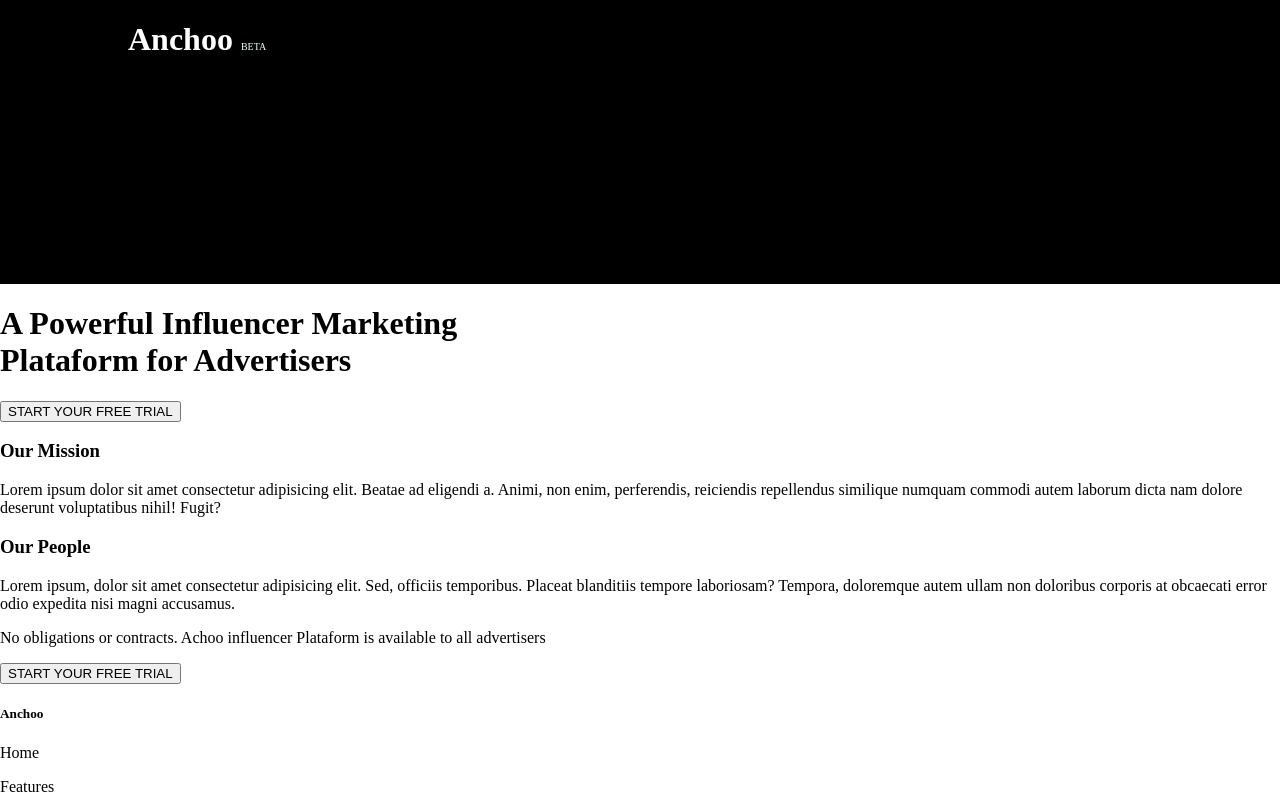
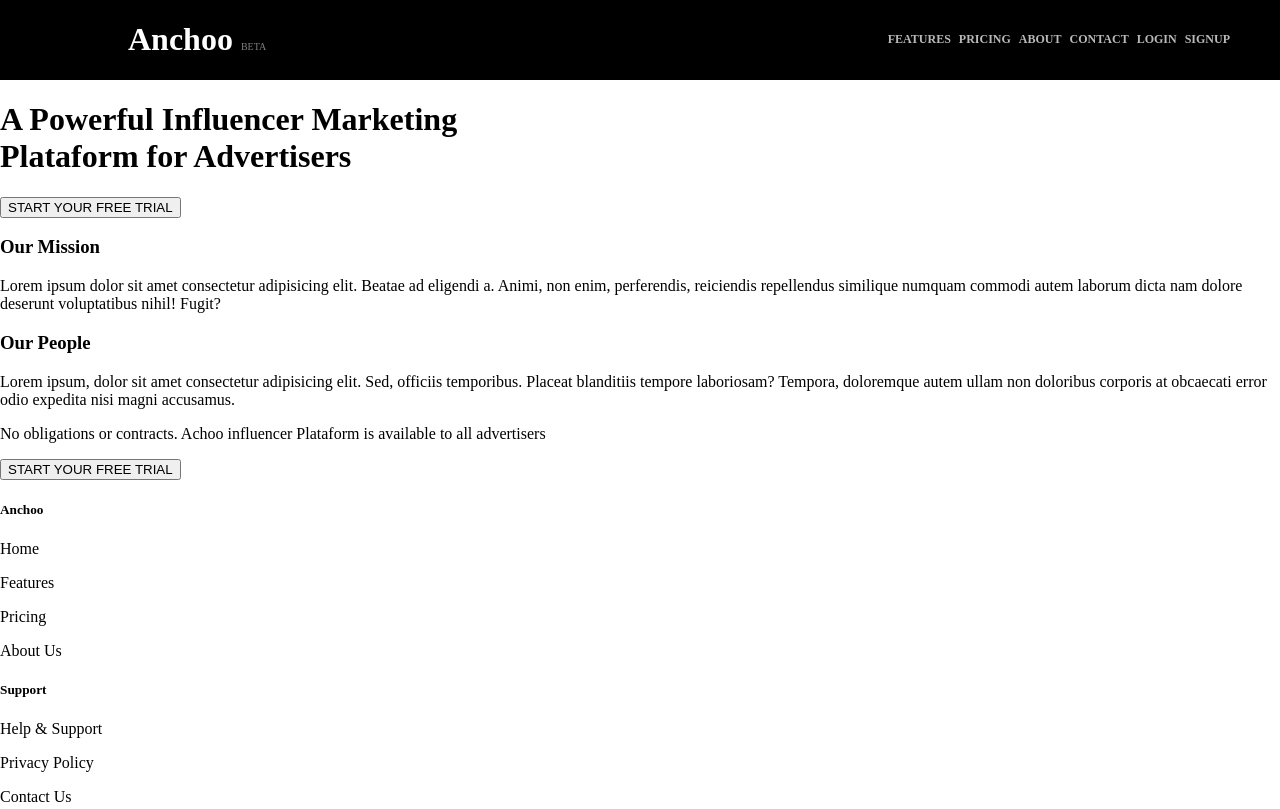
Before and after one commit to mhgrs/prueba1_felipe_soto, a plain HTML site: page index.html in a window 1280 px wide. Shown: the top 809 px of the page. Drawn offline with Linux system fonts and the light colour scheme.

Commit message:
Correccion html y css

```diff
--- a/css/style.css
+++ b/css/style.css
@@ -3,7 +3,11 @@ body {
 }
 
 .header {
+    padding: 0px;
     background: black;
+    display: flex;
+    justify-content: space-between;
+    align-items: center;
 }
 
 .titulo {
@@ -17,7 +21,19 @@ body {
 }
 
 .titulo p {
-    color: azure;
+    color: grey;
     margin-left: 8px;
     font-size: 10px;
 }
+
+.acerca {
+    display: flex;
+    margin-right: 50px;
+}
+
+.acerca p {
+    margin-left: 8px;
+    font-weight: bold;
+    font-size: 75%;
+    color: rgb(185, 185, 185);
+}
```
